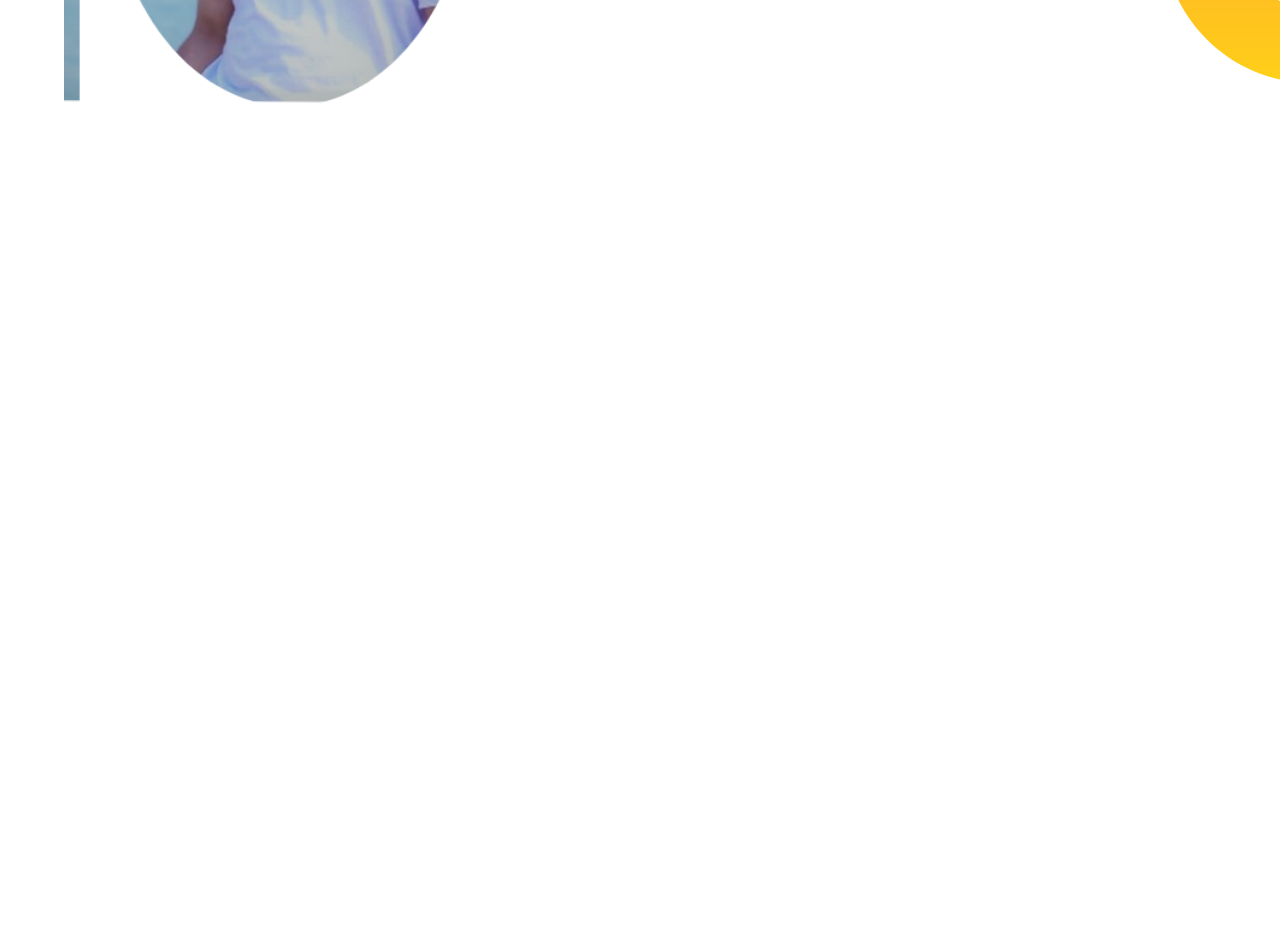
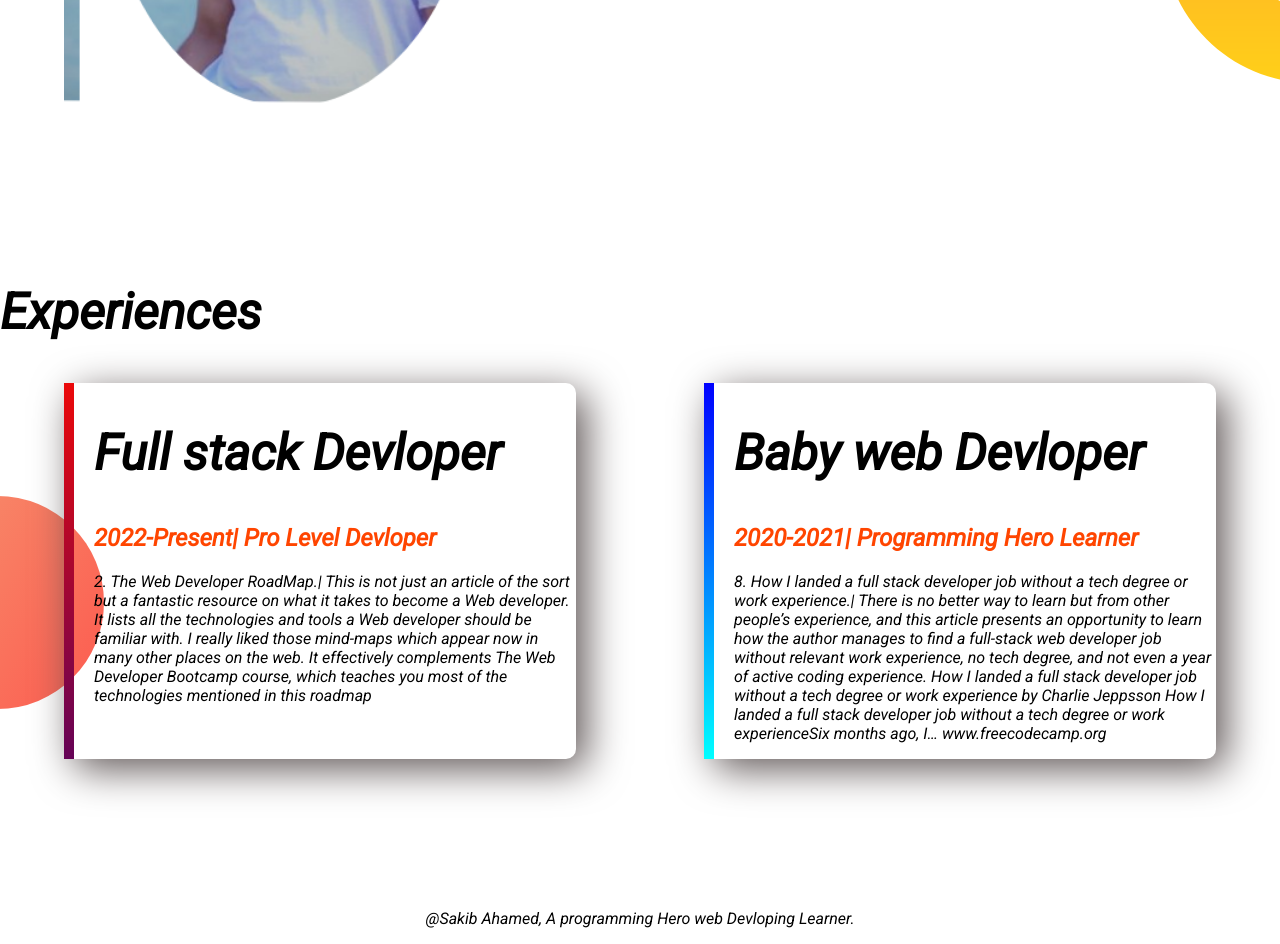
Before and after one commit to YasinForhadSakib/sakib-portfolip, a plain HTML site: page index.html in a window 1280 px wide. Shown: the part 1127-2071 px from the top of the page. Before the commit the page ends 1410 px from the top, so only its background shows below. Drawn offline with Linux system fonts and the light colour scheme.

Commit message:
footer box added

```diff
--- a/index.html
+++ b/index.html
@@ -14,7 +14,7 @@
 </head>
 
 <body>
-    <section class="top-banner">
+    <section class="top-banner flex-container">
         <div class="half-width">
             <h1>Welcome To</h1>
             <h1><span class="named">Sakib Ahamed</span> World!</h1>
@@ -35,7 +35,7 @@
         <div class="half-width img"><img src="images/saki-port.png" alt=""></div>
     </section>
 
-    <section class="dream">
+    <section class="dream flex-container">
         <DIV class="half-width img">
             <img src="images/port.png" alt="">
         </DIV>
@@ -58,6 +58,41 @@
             <a class="link" target="_blank" href="">DOWNLOAD RESUME</a>
         </div>
     </section>
+
+    <section class="Experience">
+        <h1>Experiences</h1>
+        <div class="flex-container">
+            <div id="full-stock-dev-box1" class="box">
+                <h1>Full stack Devloper</h1>
+                <h2 class="named">2022-Present| Pro Level Devloper</h2>
+                <p>2. The Web Developer RoadMap.|
+                    This is not just an article of the sort but a fantastic resource on what it takes to become a Web
+                    developer. It lists all the technologies and tools a Web developer should be familiar with.
+                    I really liked those mind-maps which appear now in many other places on the web. It effectively
+                    complements The Web Developer Bootcamp course, which teaches you most of the technologies mentioned
+                    in
+                    this roadmap</p>
+            </div>
+
+            <div id="baby-web-box2" class="box">
+                <h1>Baby web Devloper</h1>
+                <h2 class="named">2020-2021| Programming Hero Learner</h2>
+                <p>8. How I landed a full stack developer job without a tech degree or work experience.|
+                    There is no better way to learn but from other people’s experience, and this article presents an
+                    opportunity to learn how the author manages to find a full-stack web developer job without relevant
+                    work
+                    experience, no tech degree, and not even a year of active coding experience.
+                    How I landed a full stack developer job without a tech degree or work experience
+                    by Charlie Jeppsson How I landed a full stack developer job without a tech degree or work
+                    experienceSix
+                    months ago, I…
+                    www.freecodecamp.org</p>
+            </div>
+        </div>
+    </section>
+    <footer>
+        <p>@Sakib Ahamed, A programming Hero web Devloping Learner.</p>
+    </footer>
 </body>
 
 </html>
--- a/styleside.css
+++ b/styleside.css
@@ -9,7 +9,7 @@ h1{
 .named{
     color: orangered;
 }
-section{
+.flex-container{
     display: flex;
     margin-bottom: 150px;
 }
@@ -40,3 +40,29 @@ width: 70%;
     background-position:right bottom 50px;
 
 }
+.Experience{
+    background-image: url(images/exp-bg.png);
+    background-repeat: no-repeat;
+    background-position:left bottom 50px ;
+}
+.box{
+    width: 60%;
+    margin-left: 5%;
+    margin-right: 5%;
+    padding-left: 20px;
+    border-radius: 10px;
+    box-shadow: 10px 10px 40px rgb(95, 86, 86);
+}
+#baby-web-box2{
+    border-left: 10px solid;
+    border-image: linear-gradient(blue,cyan );
+    border-image-slice: 1;
+}
+#full-stock-dev-box1{
+    border-left: 10px solid;
+    border-image: linear-gradient(rgb(236, 9, 9),rgb(100, 3, 87));
+    border-image-slice: 3;
+}
+footer p{
+     text-align: center;
+}
```
Also changed, not shown: galaxy.png (deleted), munje/Beach2 (2).jpg (deleted), munje/Beach2__2_-removebg-preview (2).png (deleted), munje/jerin.jpg (deleted), munje/jhankar.jpg (deleted), munje/martin (2).jpg (deleted), munje/munjerin.jpg (deleted), 4 other files.
